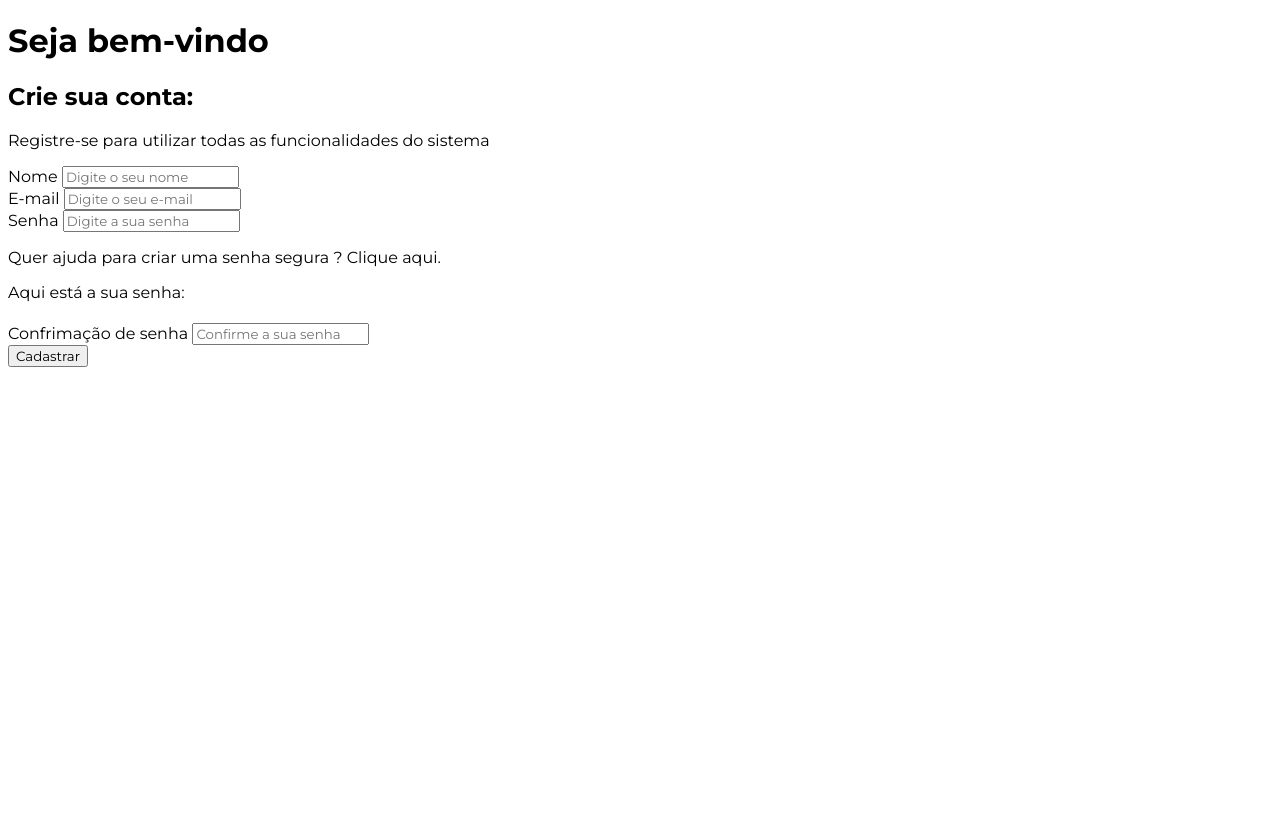
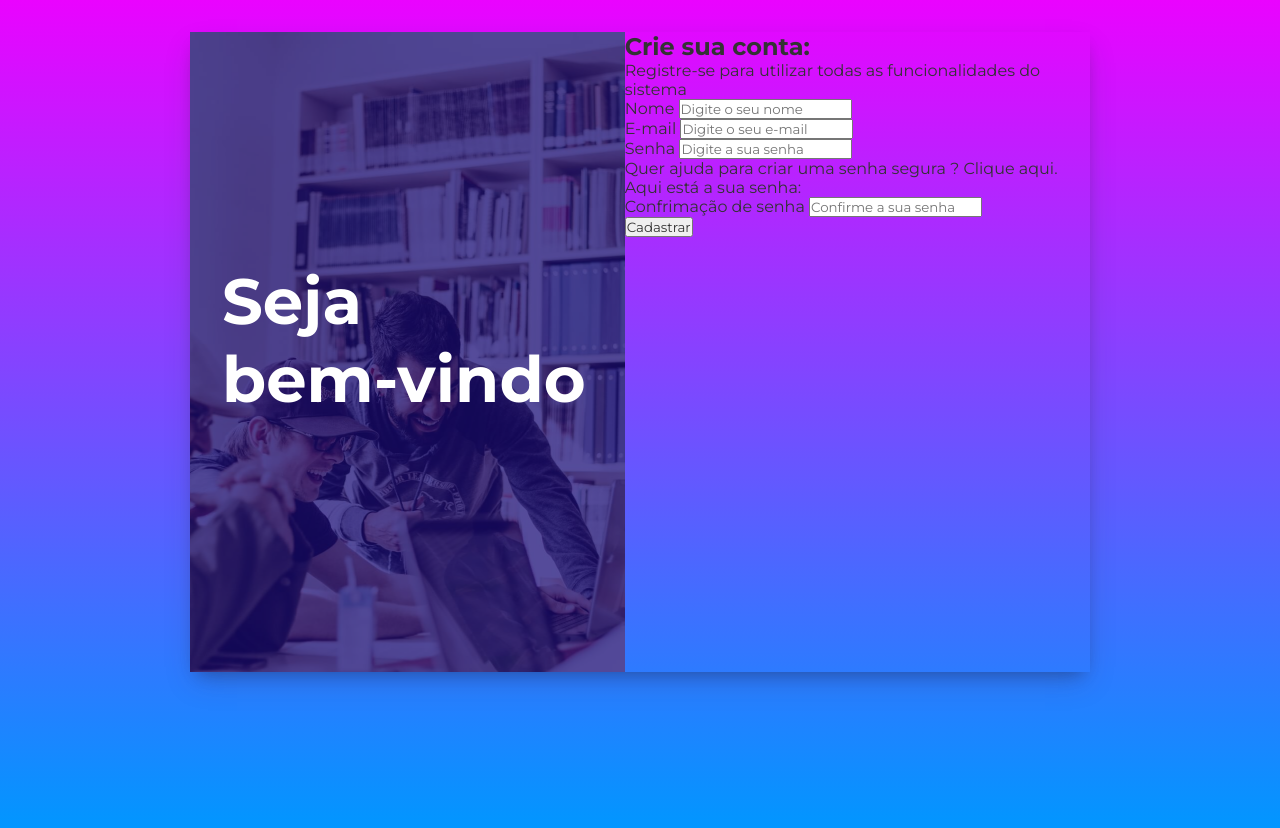
Before and after one commit to SamuelR499/gerador-de-senha, a plain HTML site: page index.htm in a window 1280 px wide. Before the commit the page ends 800 px from the top, so only its background shows below. Drawn offline with Linux system fonts and the light colour scheme.

Commit message:
style: primeira parte da aplicação estilizar o banner

```diff
--- a/css/style.css
+++ b/css/style.css
@@ -1,4 +1,52 @@
 * {
   font-family: 'Montserrat', sans-serif;
+  padding: 0;
+  margin: 0;
+  box-sizing: border-box;
+  color: #333;
+}
 
+html,
+body {
+  height: auto;
+  min-height: 100vh;
 }
+
+html {
+  background: linear-gradient(180deg, #ea03ff 0%, #0097ff 100%);
+}
+
+input:focus {
+  outline: none;
+}
+
+#register-container {
+  max-width: 900px;
+  min-height: 80vh;
+  margin: 2rem auto;
+  display: flex;
+  box-shadow: rgba(50, 50, 93, 0.25) 0px 13px 27px -5px,
+    rgba(0, 0, 0, 0.3) 0px 8px 16px -8px;
+}
+
+#register-banner {
+  background: url("../images/bg-form.jpg");
+  background-size: cover;
+  background-position: center;
+  width: 50%;
+}
+
+#banner-layer {
+  background-color: rgba(25,11,122,0.7);
+  height: 100%;
+  padding: 2rem;
+  display: flex;
+  align-items: center;
+}
+
+#banner-layer h1 {
+  font-size: 4rem;
+  margin-bottom: 1.5rem;
+  color:  #fff;
+  word-spacing: 50rem;
+}
--- a/index.htm
+++ b/index.htm
@@ -15,8 +15,8 @@
 
 <body>
     <div id="register-container">
-        <div id="gegister-banner">
-            <div id="register-layer">
+        <div id="register-banner">
+            <div id="banner-layer">
                 <h1>Seja bem-vindo</h1>
             </div>
         </div>
```
